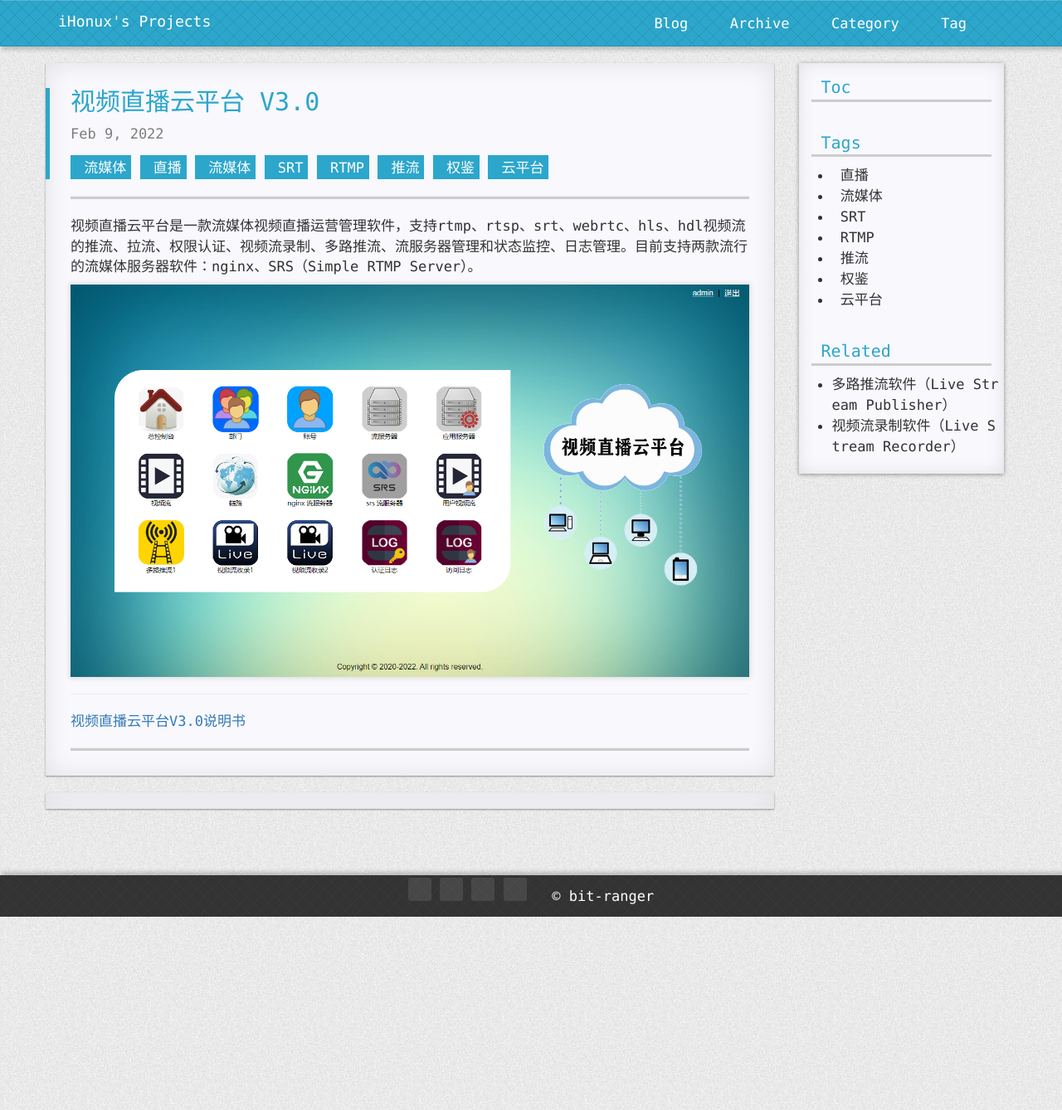
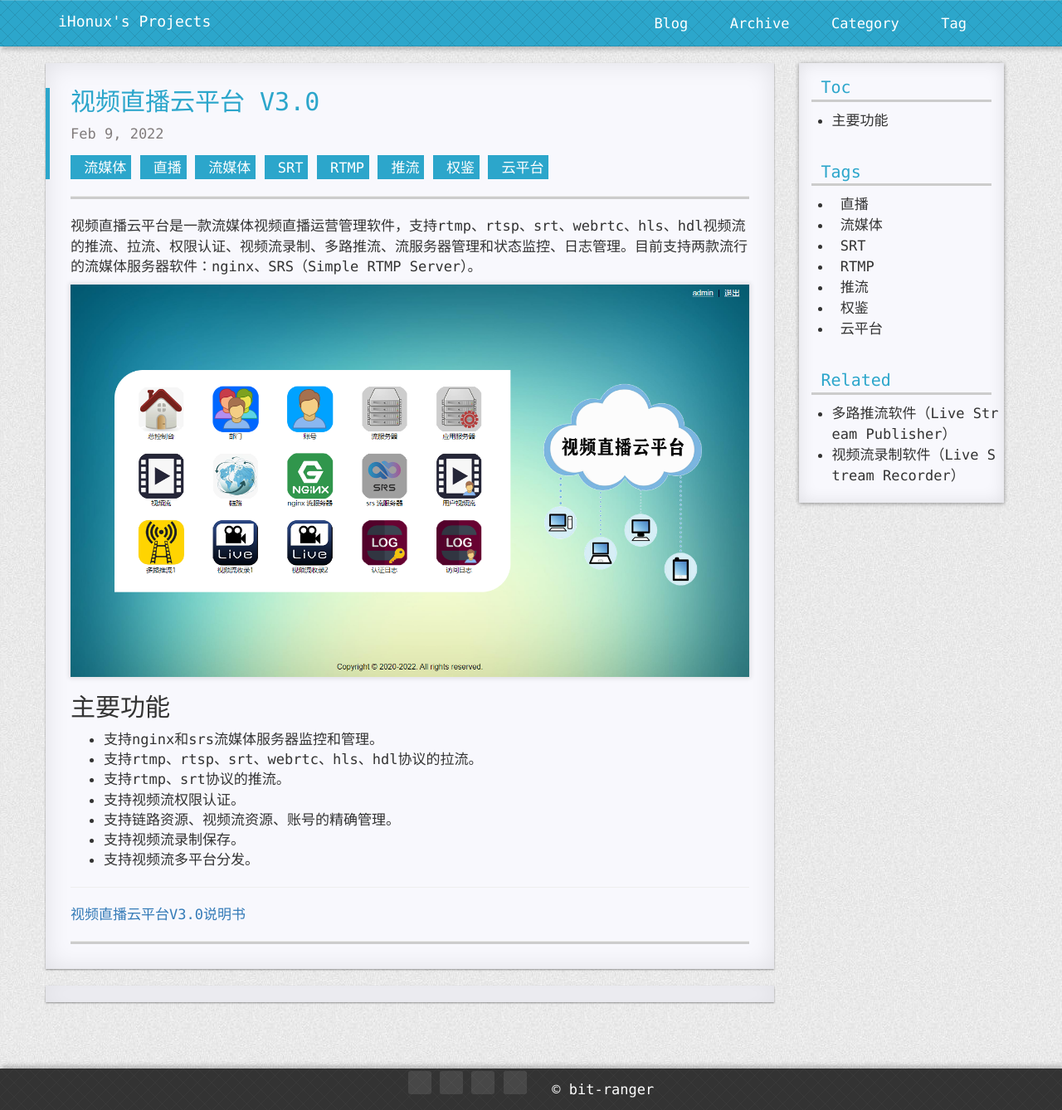
Before and after one commit to fxrj/fxrj.github.io, a Jekyll site: the page built from _posts/2022-02-09-x-cloud-30.md, in a window 1280 px wide. Shown: the whole page at 83% size. Built offline with Jekyll 4.4.1, drawn with Linux system fonts in a browser that asks for light colours; nearby versions of some CDN libraries; comment, search, counter and statistics services are not loaded; a style sheet for code colours, icons or effects is not loaded.

Commit message:
Update 2022-02-09-x-cloud-30.md

```diff
--- a/_posts/2022-02-09-x-cloud-30.md
+++ b/_posts/2022-02-09-x-cloud-30.md
@@ -12,6 +12,15 @@ categories: 流媒体
 
 ![视频直播云平台 V3.0][x-cloud-30]
 
+## 主要功能
+- 支持nginx和srs流媒体服务器监控和管理。
+- 支持rtmp、rtsp、srt、webrtc、hls、hdl协议的拉流。
+- 支持rtmp、srt协议的推流。
+- 支持视频流权限认证。
+- 支持链路资源、视频流资源、账号的精确管理。
+- 支持视频流录制保存。
+- 支持视频流多平台分发。
+
 ---
 
 [视频直播云平台V3.0说明书][说明书]
```
